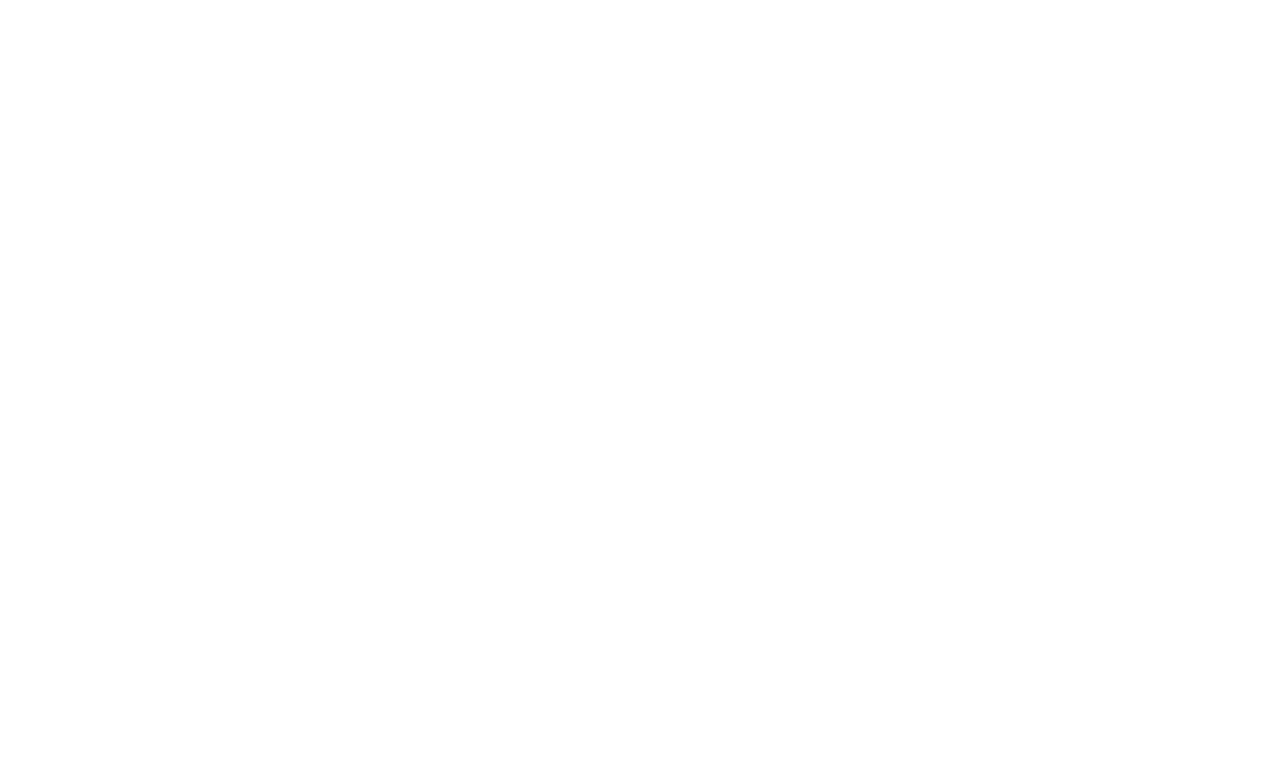
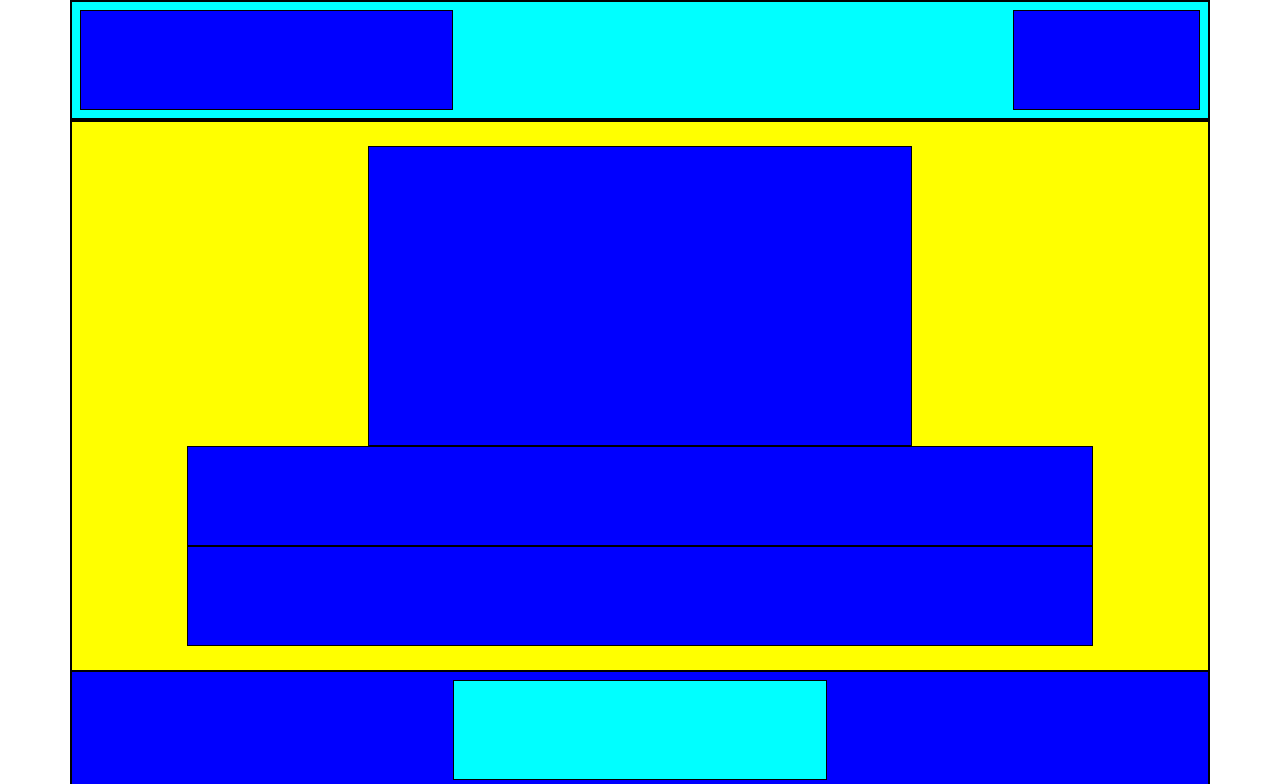
Before and after one commit to stefanofilippini/html-css-bootstrap-freelancer, a plain HTML site: page index.html in a window 1280 px wide. Shown: the top 784 px of the page. Drawn offline with nearby package versions, Linux system fonts and the light colour scheme.

Commit message:
added content

```diff
--- a/index.html
+++ b/index.html
@@ -10,11 +10,54 @@
 </head>
 <body>
 
+    <!-- HEADER -->
     <Header>
-        <div class="row">
-            <div class="col-4"></div>
-            <div class="col-2"></div>
+        <div class="container bg-3">
+            <div class="row justify-content-between p-2 bg-0">
+                <div class="col-4 h-10 bg-1"></div>
+                <div class="col-2 h-10 bg-1"></div>
+            </div>
+    </Header>
+
+    <!-- Main content -->
+    <main>
+
+        <div class="container bg-4">
+            <!-- Hero -->
+            <div class="row p-4 flex-column bg-2">
+                <div class="col-6 align-self-center h-30 bg-1"></div>
+                <div class="col-10 align-self-center h-10 bg-1"></div>
+                <div class="col-10 align-self-center h-10 bg-1"></div>
+            </div>
+
+            <!-- Portfolio -->
+            <div class="row justify-content-center p-2 bg-1">
+                <div class="col-4 h-10 bg-0"></div>
+                <div class="col-12 bg-4 h-30 m-1"></div>
+                <div class="col-12 bg-4 h-30 m-1"></div>
+                <div class="col-12 bg-4 h-30 m-1"></div>
+                <div class="col-12 bg-4 h-30 m-1"></div>
+                <div class="col-12 bg-4 h-30 m-1"></div>
+                <div class="col-12 bg-4 h-30 m-1 mb-3"></div>
+            </div>
+
+            <!-- About -->
+            <div class="row bg-3 justify-content-center p-2">
+                <div class="col-4 bg-1 h-10 m-2 mt-3"></div>
+                <div class="col-12 bg-1 h-30 m-2"></div>
+                <div class="col-12 bg-1 h-30 m-2"></div>
+                <div class="col-4 bg-1 h-10 m-2 mb-3"></div>
+            </div>
+
+            <!-- Contact me -->
+            <div class="row bg-2 justify-content-center p-2">
+                <div class="col-6 h-10 m-2 bg-3"></div>
+                <div class="col-12 h-30 m-2 bg-3"></div>
+                <div class="col-12 m-2 mb-3 h-10 bg-3"></div>
+            </div>
         </div>
-    </Header>
+    </main>
+
+        </div>
 </body>
 </html>
--- a/style.css
+++ b/style.css
@@ -0,0 +1,32 @@
+.h-10 {
+    height: 100px;
+}
+
+.h-30 {
+    height: 300px;
+}
+
+.bg-0 {
+    background-color: aqua;
+    border: solid 1px black;
+}
+
+.bg-1 {
+    background-color: blue;
+    border: solid 1px black;
+}
+
+.bg-2 {
+    border: solid 1px black;
+    background-color: yellow;
+}
+
+.bg-3 {
+    border: solid 1px black;
+    background-color: green;
+}
+
+.bg-4 {
+    border: solid 1px black;
+    background-color: red;
+}
```
